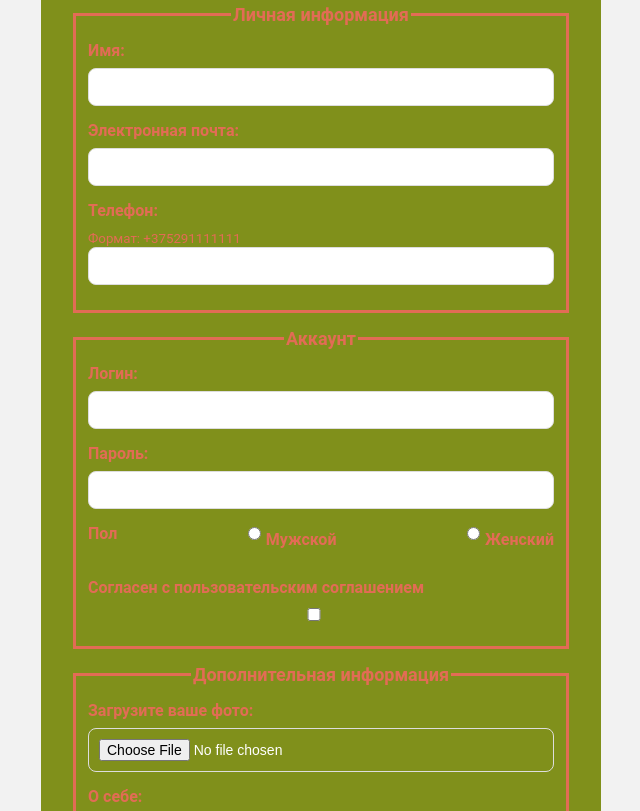
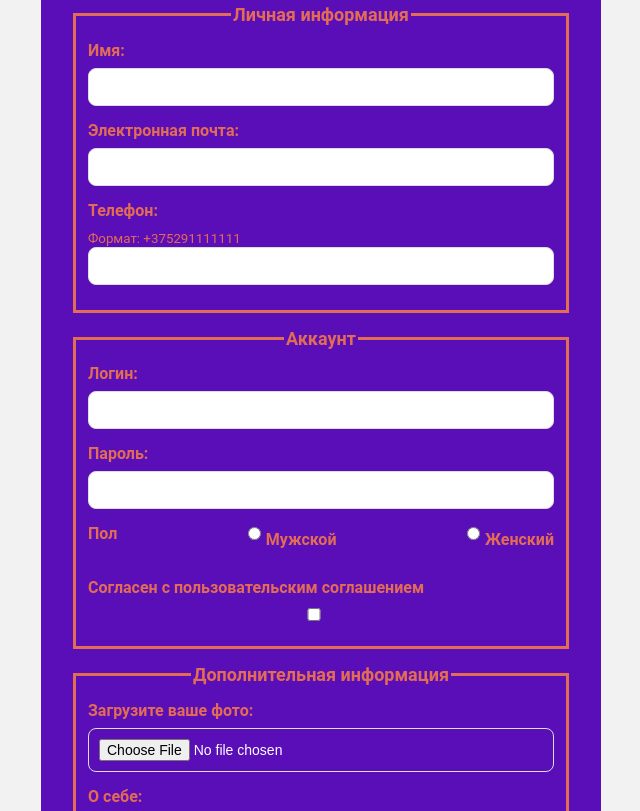
Before and after one commit to makarbobrovich/WEB--, a plain HTML site: page LB3/LB3.html in a window 1280 px wide. Shown: the part 182-993 px from the top of the page, without its empty margins (319-959 px from the left). Drawn offline with Linux system fonts and the light colour scheme.

Commit message:
three commit

```diff
--- a/LB3/LB3.css
+++ b/LB3/LB3.css
@@ -4,7 +4,7 @@ body {
   }
 
   form {
-    background-color: #80901b;
+    background-color: #5a0eb7;
     color: #ffffff;
     border-radius: 25px;
     max-width: 500px;
```
